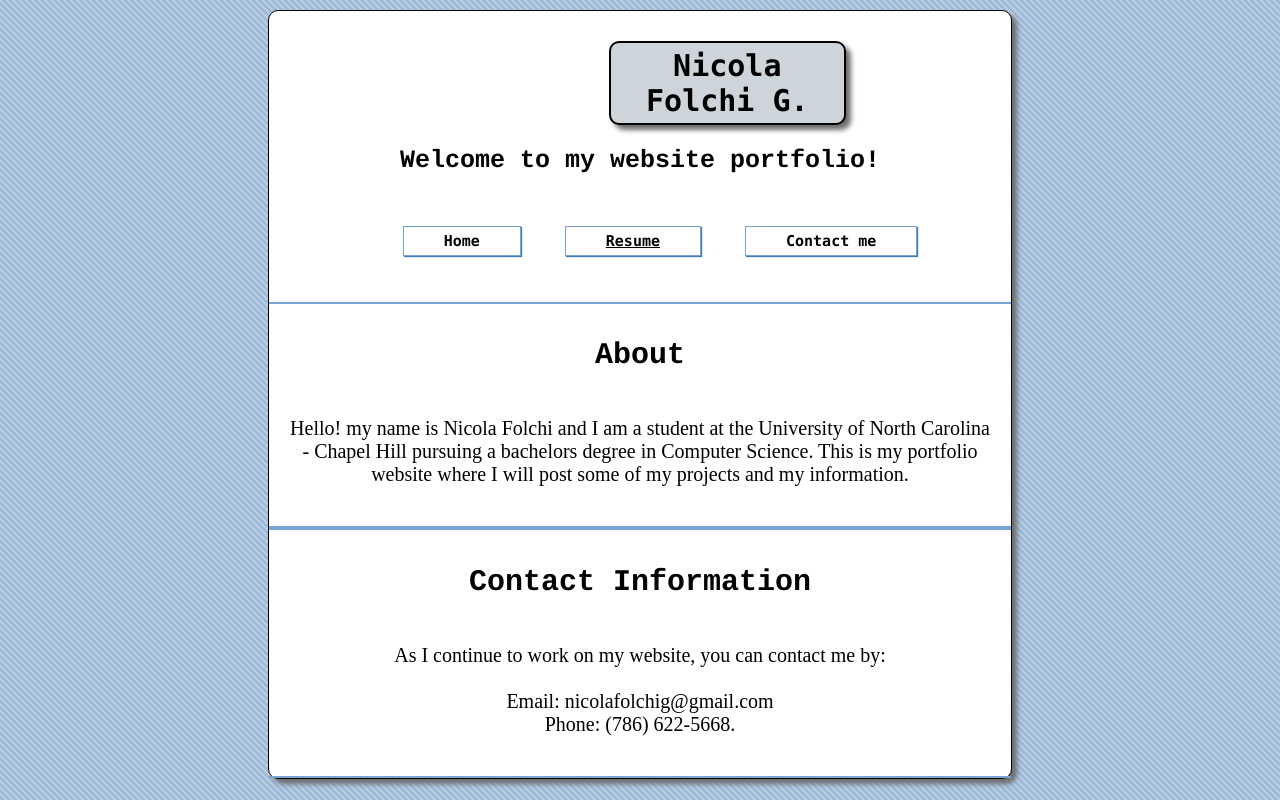
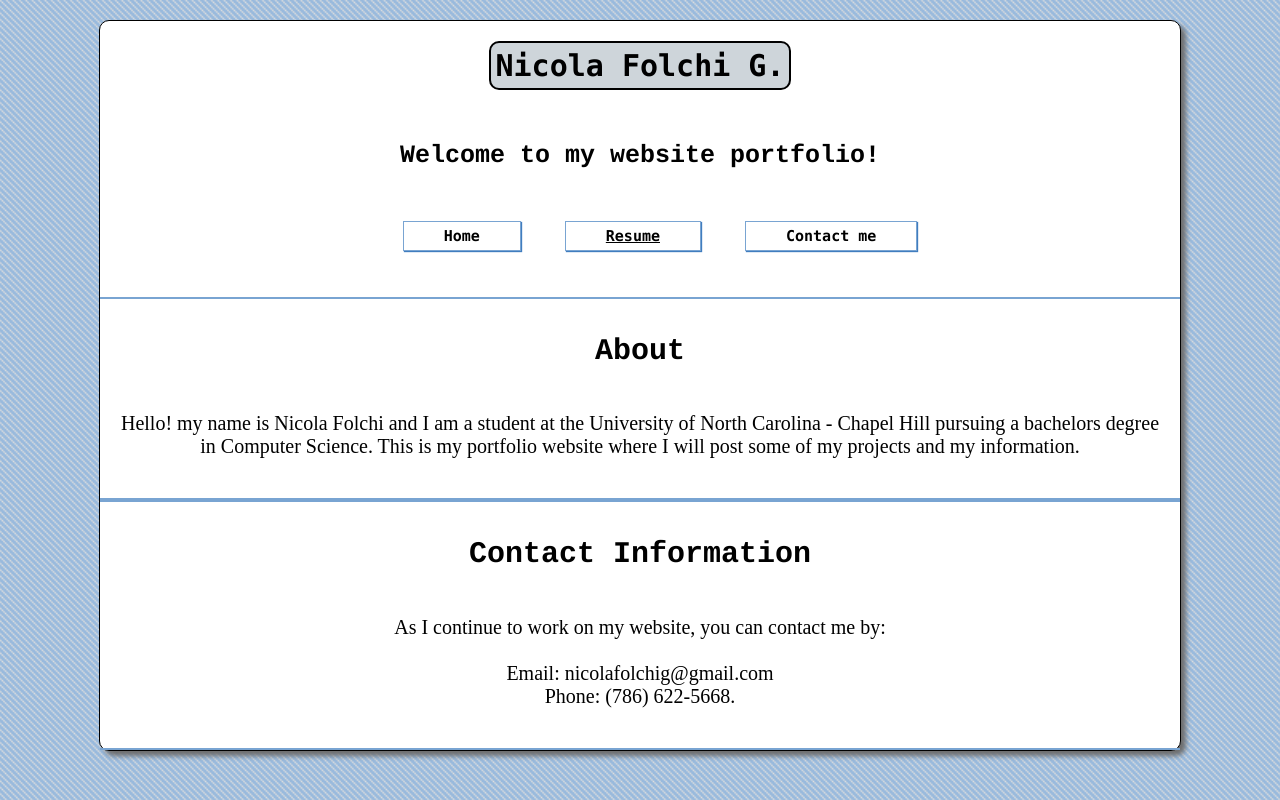
Before and after one commit to NicolaFolchi/Website-Portfolio, a plain HTML site: page index.html in a window 1280 px wide. Drawn offline with Linux system fonts and the light colour scheme.

Commit message:
Changes in website layout, now it keeps centered when maximizing or minimizing window

```diff
--- a/index.html
+++ b/index.html
@@ -8,9 +8,8 @@
 		<link rel="icon" href="LogoNF3.png">
 	</head>
 
-	<div id="front_page">
-
-		<body>
+	<body>
+		<div id="container">
 			<header>
 				<h1 id="main_title">Nicola Folchi G.</h1>
 				<h2 id="sub_title">Welcome to my website portfolio!</h2>
@@ -50,8 +49,6 @@
 				Phone: (786) 622-5668.
 				</p>
 			</section>
-		</body>
-
-	</div>
-
+		</div>
+	</body>
 </html>
--- a/main.css
+++ b/main.css
@@ -7,15 +7,16 @@ body{
 
 #main_title{
 
+	text-align: center;
+	display: inline-block; /*centers my title*/
 	font: bold 30px consolas;
 	color: black;
 	border: solid 2px;
-	width: 30%;
 	background: #CED5DA;
 	padding: 5px;
 	-webkit-border-radius: 10px;
 	-webkit-box-flex: 1;
-	-webkit-transform: translate(340px, 10px); /* moves my title box to a specified amt. of pixels */
+	/* -webkit-transform: translate(340px, 10px); /* moves my title box to a specified amt. of pixels */ */
 	-webkit-box-shadow: rgb(110,110,110) 5px 5px 5px;
 	-webkit-transition: color 1s;
 }
@@ -29,11 +30,10 @@ body{
 	padding-top: 10px;
 }
 
-#front_page{
-
+#container {
+	width: 1080px;
+	margin: 20px auto 20px; /*20px top margin, automatic right margin, 20px bottom margin, automatic left margin. */
 	border: solid 1px;
-	margin: 10px 260px;
-	/* padding-bottom: 20px; */
 	background: #FFFFFF;
 	-webkit-box-flex: 1;
 	-webkit-border-radius: 10px;
```
